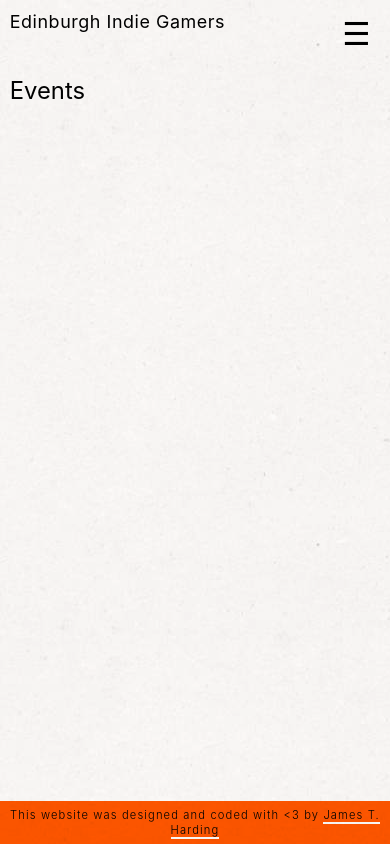
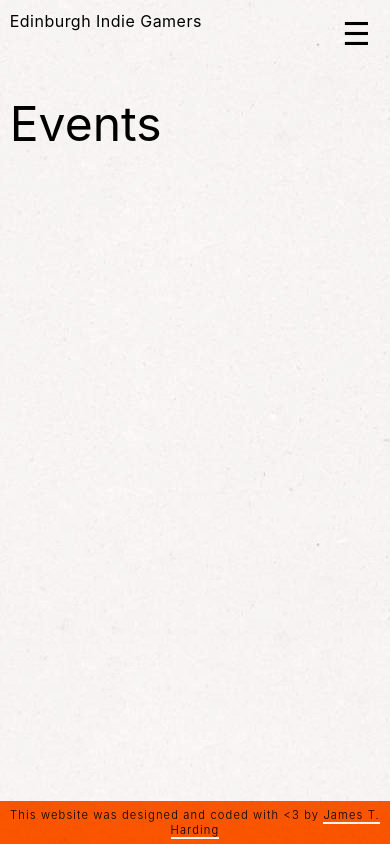
Before and after one commit to empowermint/edinburgh-indie-gamers, a Next.js app: page /events in a window 390 px wide. Built offline with nearby package versions, Linux system fonts and the light colour scheme; a web font is replaced by a local one.

Commit message:
Fix max size of headings on large screens

```diff
--- a/styles/layout.scss
+++ b/styles/layout.scss
@@ -36,8 +36,9 @@ header {
   margin-block-start: var(--pad-small);
 }
 
-.site-title > * {
+.site-title h3 {
   margin: 0;
+  font-size: clamp(1rem, 3vw, 1.4rem);
 }
 
 .site-title {
--- a/styles/typography.scss
+++ b/styles/typography.scss
@@ -27,27 +27,27 @@ h1 {
 }
 
 h1 {
-  font-size: calc(1rem + 2vw);
+  font-size: clamp(3rem, calc(1rem + 2vw), 6rem);
 }
 
 h2 {
-  font-size: calc(1rem + 1vw);
+  font-size: clamp(2.5rem, calc(1rem + 1.5vw), 5rem);
 }
 
 h3 {
-  font-size: calc(1rem + .5vw);
+  font-size: clamp(2rem, calc(1rem + .5vw), 4rem);
 }
 
 h4 {
-  font-size: calc(1rem + .3vw);
+  font-size: clamp(1.5rem, calc(1rem + .3vw), 3rem);
 }
 
 h5 {
-  font-size: calc(1rem + .2vw);
+  font-size: clamp(1.25rem, calc(1rem + .2vw), 2.5rem);
 }
 
 h6 {
-  font-size: calc(1rem + .1vw);
+  font-size: clamp(1rem, calc(1rem + .1vw), 2rem);
 }
 
 p + p,
```
